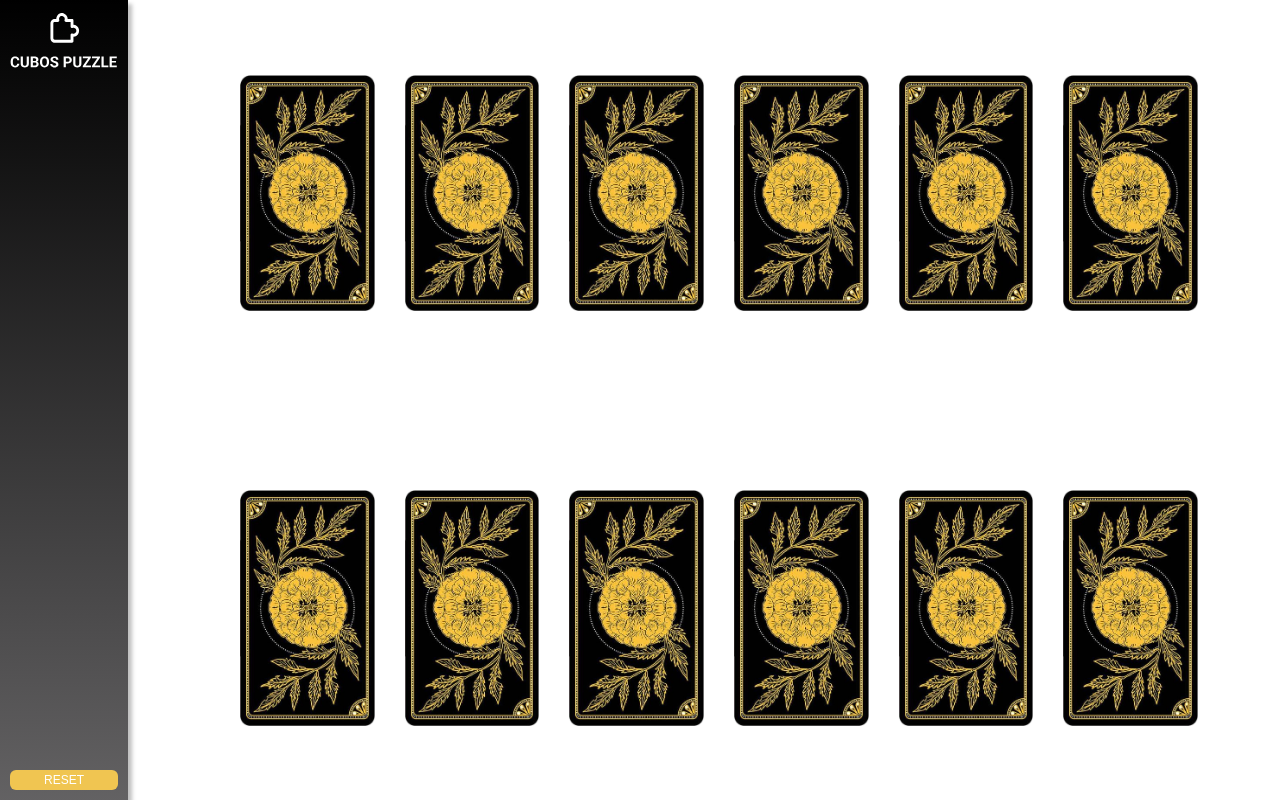
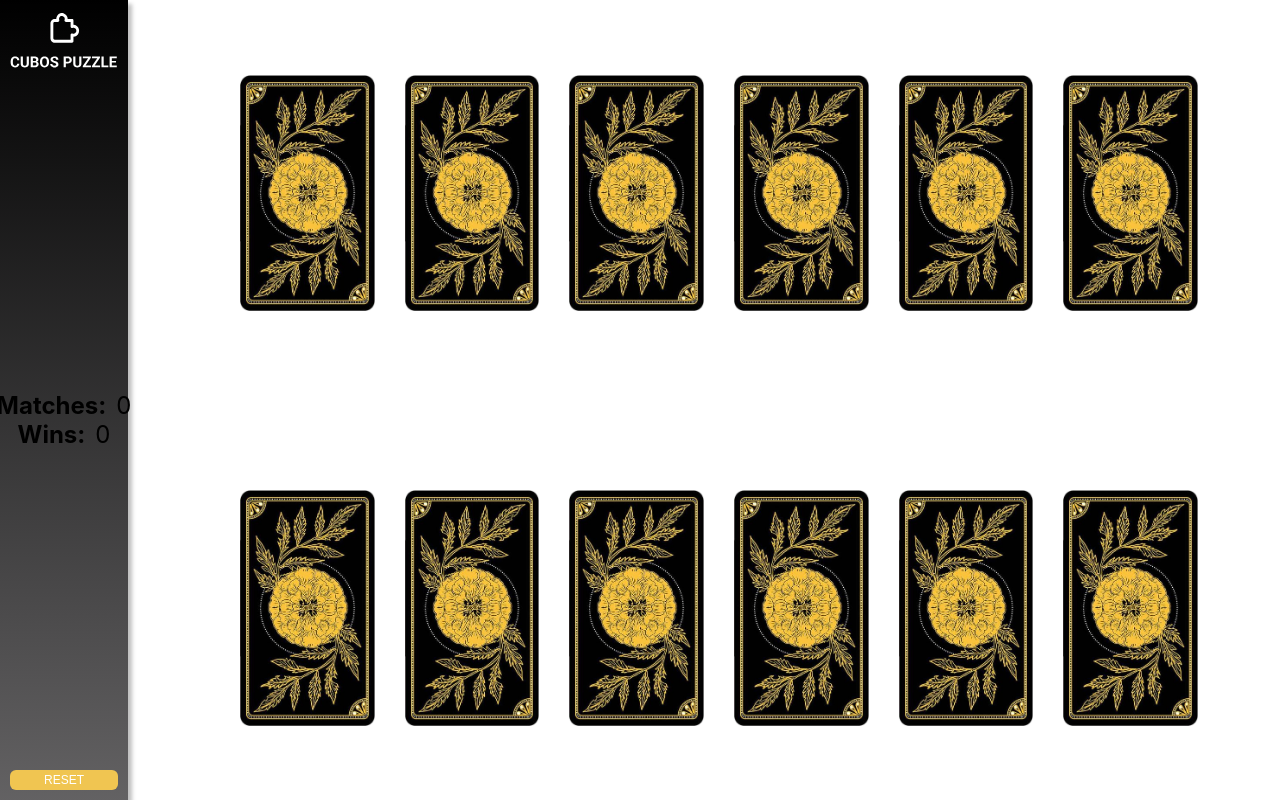
Before and after one commit to VetVictor33/cubos-matching-game, a React (Vite) app: page / in a window 1280 px wide. Built offline with nearby package versions, Linux system fonts and the light colour scheme.

Commit message:
improving style and more

```diff
--- a/src/App.css
+++ b/src/App.css
@@ -68,6 +68,32 @@ main .card:hover {
   width: 300px;
 }
 
+.unclickable {
+  all: unset;
+}
+
+.unclickable:hover {
+  all: unset;
+}
+
+.score {
+  display: flex;
+  flex-direction: column;
+  align-items: center;
+  justify-content: center;
+}
+
+.score>div {
+  display: flex;
+  align-items: center;
+  justify-content: center;
+  gap: 10px;
+}
+
+.score>div p {
+  font-size: 24px;
+}
+
 @media (min-width: 600px) {
   aside {
     height: 6vh;
--- a/src/App.jsx
+++ b/src/App.jsx
@@ -4,6 +4,7 @@ import CardBack from './assets/card-back.png'
 import Congrats from './assets/congrats.png'
 import { useState } from 'react'
 import './App.css'
+import Unclickable from './assets/unclickable.svg'
 
 function gambit(cards) {
   let index = cards.length;
@@ -12,34 +13,25 @@ function gambit(cards) {
     const randomIndex = Math.floor(Math.random() * index--);
     [cards[index], cards[randomIndex]] = [cards[randomIndex], cards[index]];
   }
-  /*
-  for (let index = cards.length; index; index--) {
-
-    const randomIndex = Math.floor(Math.random() * index);
-
-    const card = cards[index - 1];
-
-    cards[index - 1] = cards[randomIndex];
-
-    cards[randomIndex] = card;
-  }
-  */
   return cards
 }
+
+const unClickebleCard = { slug: 'unclickable', image: Unclickable, turned: true }
 
 export default function App() {
   const [cardsArray, setCards] = useState(gambit(cards));
   const [isFirstCard, setIsFirstCard] = useState(true);
   const [secondCard, setSecondCard] = useState(undefined);
   const [locked, setLocked] = useState(false);
+  const [count, setCount] = useState(0);
+  const [win, setWin] = useState(false);
+  const [totalWins, setTotalWins] = useState(0);
 
-
-
-  function handleCardClick(id) {
+  function handleCardClick(e, id) {
     if (locked) return
     const localCards = [...cardsArray];
     const card = localCards.find((card) => card.id === id);
-    if (card.turned) return
+    if (card.turned || card.slug === 'unclickable') return
     setLocked(true);
     card.turned = !card.turned;
     if (isFirstCard) {
@@ -50,14 +42,22 @@ export default function App() {
       return
     }
     setIsFirstCard(true);
+    let localCount = count;
     if (card.slug === secondCard.slug) {
       const firstCardIndex = localCards.findIndex((localCard) => localCard.id === card.id);
-      localCards.splice(firstCardIndex, 1);
+      localCards.splice(firstCardIndex, 1, { ...unClickebleCard, id: Math.random() });
       const secondCardIndex = localCards.findIndex((localCard) => localCard.id === secondCard.id);
-      localCards.splice(secondCardIndex, 1);
+      localCards.splice(secondCardIndex, 1, { ...unClickebleCard, id: Math.random() });
       setTimeout(() => {
         setCards(localCards)
         setLocked(false);
+        localCount++;
+        setCount(localCount);
+        if (localCount === (cards.length / 2)) {
+          setWin(true);
+          setTotalWins(totalWins + 1);
+        };
+        console.log(`Local count: ${localCount}, count: ${count}`)
       }, 1000);
       return
     }
@@ -76,22 +76,34 @@ export default function App() {
     setCards(resetCards);
     setSecondCard(undefined);
     setIsFirstCard(true);
+    setCount(0);
+    setWin(false);
   }
 
   return (
     <div className='App'>
       <aside>
         <img src={Logo} alt='logo' />
+        <div className='score'>
+          <div>
+            <h1>Matches:</h1>
+            <p>{count}</p>
+          </div>
+          <div>
+            <h1>Wins:</h1>
+            <p>{totalWins}</p>
+          </div>
+        </div>
         <button onClick={() => reset()}>Reset</button>
       </aside>
       <main>
-        {!!cardsArray.length && cardsArray.map((card) => {
+        {!win ? cardsArray.map((card) => {
           const src = card.turned ? card.image : CardBack;
           return (
-            <img onClick={() => handleCardClick(card.id)} key={card.id} src={src} alt={card.slug} className='card' />
+            <img onClick={(e) => handleCardClick(e, card.id)} key={card.id} src={src} alt={card.slug} className={`card ${card.slug}`} />
           )
-        })}
-        {!cardsArray.length && <div className='congrats'> < img src={Congrats} /></div>}
+        })
+          : <div className='congrats'> < img src={Congrats} /></div>}
       </main>
     </div>
   );
--- a/src/index.css
+++ b/src/index.css
@@ -18,3 +18,7 @@ code {
   font-family: source-code-pro, Menlo, Monaco, Consolas, 'Courier New',
     monospace;
 }
+
+.hidden {
+  display: hidden;
+}
```
Also changed, not shown: src/assets/unclickable.svg (added).
